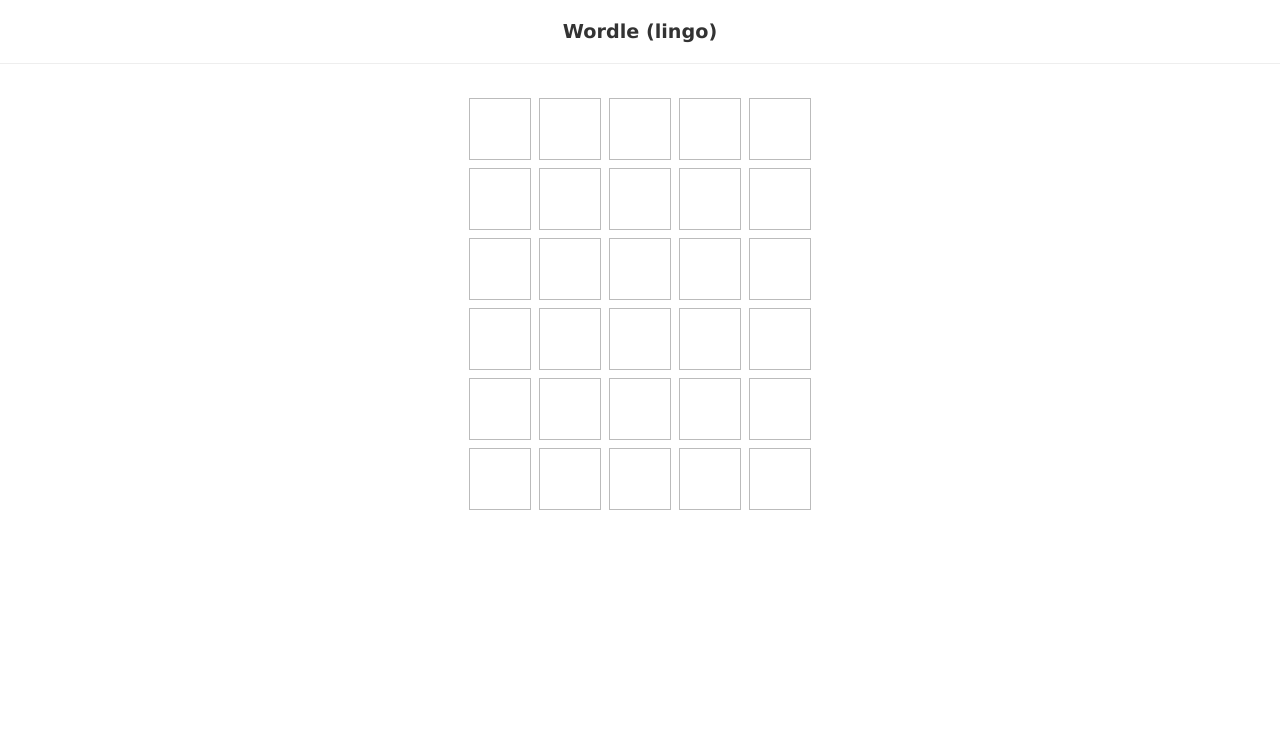
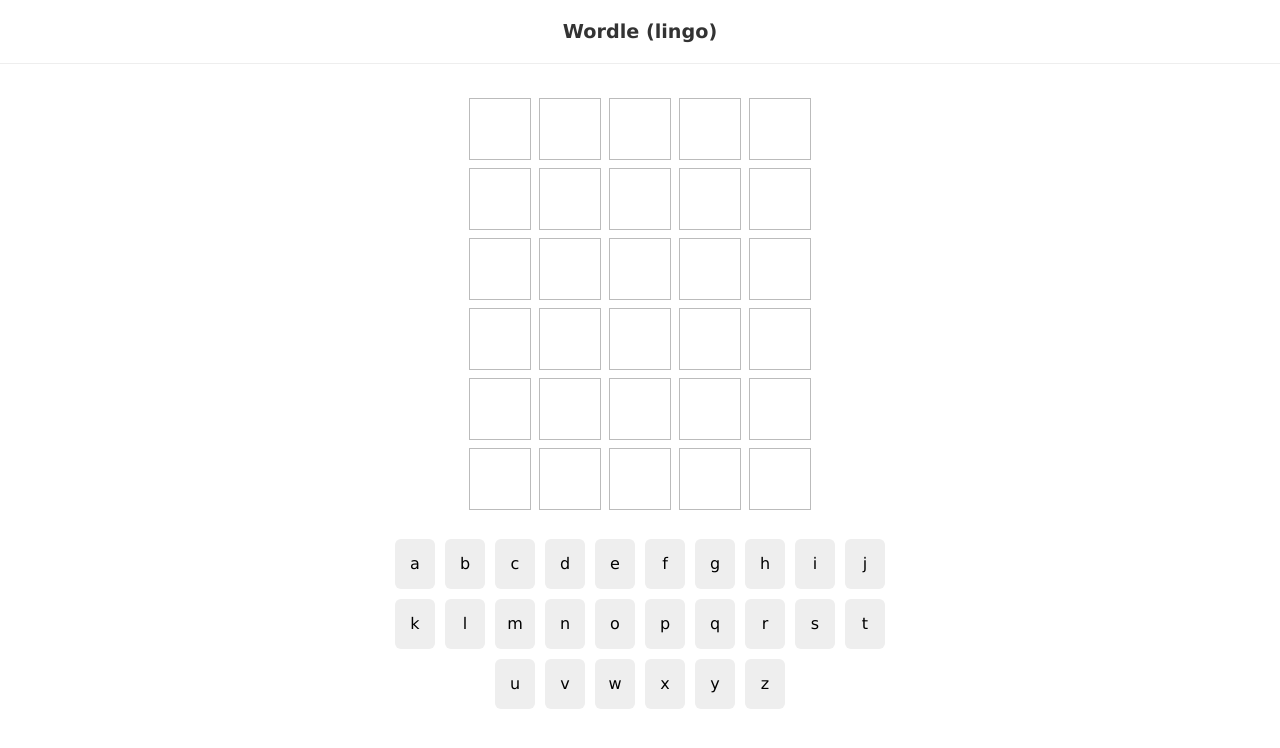
Before and after one commit to pixxstudios/react-wordle, a React (Vite) app: page / in a window 1280 px wide. Shown: the top 748 px of the page. Built offline with nearby package versions, Linux system fonts and the light colour scheme; data requests are answered from the project's data file.

Commit message:
keyboard styling

```diff
--- a/src/components/keypad.tsx
+++ b/src/components/keypad.tsx
@@ -1,6 +1,6 @@
 import React, { useState } from 'react';
 
-const Keypad = () => {
+export const Keypad = () => {
     const [letters, setLetters] = useState([
         {"key": "a"},
         {"key": "b"},
@@ -31,6 +31,12 @@
       ]);
 
     return (
-        <div>Keypad</div>
+        <div className='keypad'>
+            {
+                letters.map(letter => (
+                    <div key={letter.key}>{letter.key}</div>
+                ))
+            }
+        </div>
     )
 }
--- a/src/components/wordle.tsx
+++ b/src/components/wordle.tsx
@@ -1,6 +1,7 @@
 import React, { useEffect } from 'react'
 import { useWordle } from '../hooks/use-wordle'
 import { Grid } from './guess'
+import { Keypad } from './keypad';
 
 type WordleProps = {
     solution: string
@@ -16,6 +17,9 @@
     }, [handleKeyup])
 
     return (
+        <>
         <Grid currentGuess={currentGuess} guesses={guesses} turn={turn} />
+        <Keypad />
+        </>
     )
 }
--- a/src/index.css
+++ b/src/index.css
@@ -58,6 +58,20 @@
   animation-delay: 0.8s;
 }
 
+.keypad {
+  max-width: 500px;
+  margin: 20px auto;
+}
+.keypad > div {
+  margin: 5px;
+  width: 40px;
+  height: 50px;
+  background: #eee;
+  display: inline-block;
+  border-radius: 6px;
+  line-height: 50px;
+}
+
 @keyframes flip {
   0% {
     transform: rotateX(0);
```
